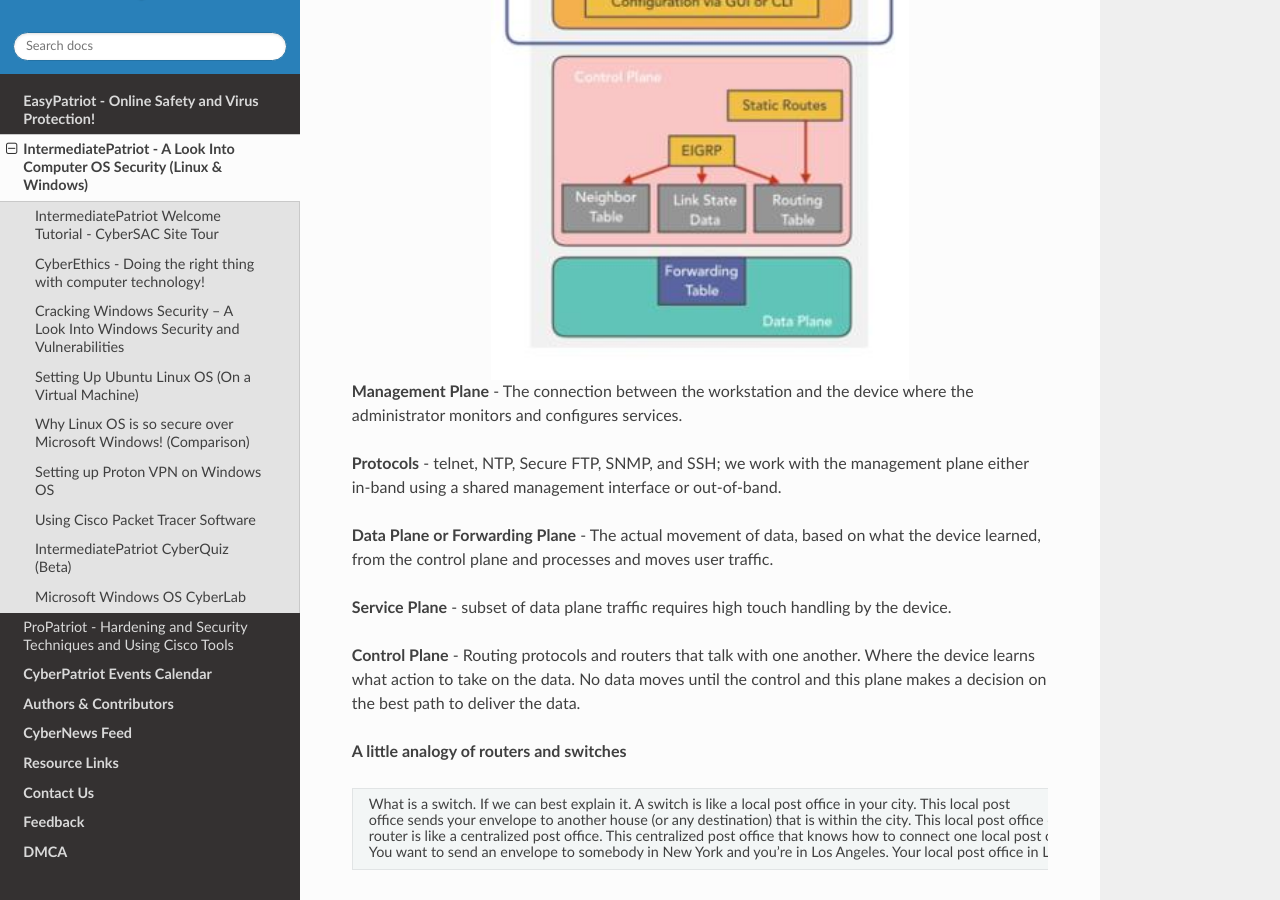
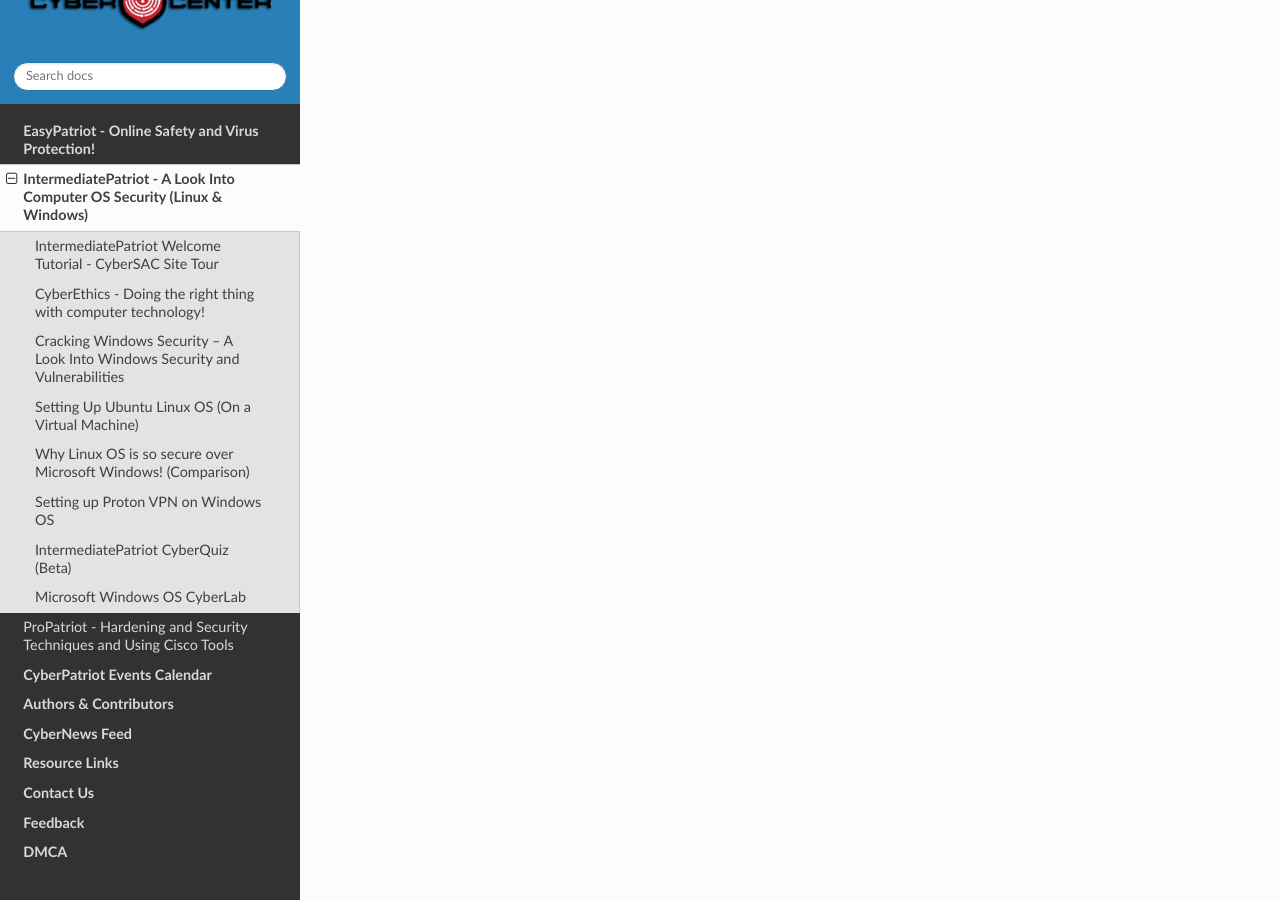
Before and after one commit to natt96z/cybersac, a Sphinx documentation site: the page built from docs/source/MediumCybersac.rst, in a window 1280 px wide and 900 px high, scrolled down 17955 px. Built offline with Sphinx 7.4.7 and the Read the Docs theme 2.0.0, drawn with Linux system fonts in a browser that asks for light colours; a script that is not in the unit is left out; some of the changed text lies outside the part shown.

Commit message:
Update MediumCybersac.rst

```diff
--- a/docs/source/MediumCybersac.rst
+++ b/docs/source/MediumCybersac.rst
@@ -277,75 +277,6 @@
 
 
 
-
-Using Cisco Packet Tracer Software
-~~~~~~~~~~~~~~~~~~~~~~~~~~~~~~~~~~~~~~~~~~~~~
-
-.. image:: https://raw.githubusercontent.com/natt96z/cybersac/main/docs/img/44.jpg
-   :width: 60%
-   :align: center
-
-**★Core Knowledge★ -** What is Cisco Packet Tracer? (8.1.1)
-
-.. image:: https://raw.githubusercontent.com/natt96z/cybersac/main/docs/img/43.jpg
-   :width: 60%
-   :align: center
-
-A picture containing graphical user interface.
-
-.. image:: https://raw.githubusercontent.com/natt96z/cybersac/main/docs/img/47.jpg
-   :width: 60%
-   :align: center
-
-**★Core Knowledge★ -** Cisco Packet Tracer, is a cross-platform visual simulation tool, that allows users to create network topologies and imitate modern computer networks. The software allows users to simulate the configuration of Cisco routers and switches using a simulated command line interface.
-
-
-.. image:: https://raw.githubusercontent.com/natt96z/cybersac/main/docs/img/170241.png
-   :width: 60%
-   :align: center
-
-
-.. Note:: When dealing with networking devices, there are three planes: the management, control, and data planes.
-
-.. image:: https://raw.githubusercontent.com/natt96z/cybersac/main/docs/img/48.jpg
-   :width: 50%
-   :align: center
-
-.. image:: https://raw.githubusercontent.com/natt96z/cybersac/main/docs/img/49.jpg
-   :width: 60%
-   :align: center
-
-
-**Management Plane** - The connection between the workstation and the device where the administrator monitors and configures services.
-
-**Protocols** - telnet, NTP, Secure FTP, SNMP, and SSH; we work with the management plane either in-band using a shared management interface or out-of-band.
-
-**Data Plane or Forwarding Plane** - The actual movement of data, based on what the device learned, from the control plane and processes and moves user traffic.
-
-**Service Plane** - subset of data plane traffic requires high touch handling by the device.
-
-**Control Plane** - Routing protocols and routers that talk with one another. Where the device learns what action to take on the data. No data moves until the control and this plane makes a decision on the best path to deliver the data.
-
-
-**A little analogy of routers and switches**
-
-
-+-------------------------------------------------------------------------------------+-----------------------------+
-|What is a switch. If we can best explain it. A switch is like a local post office in your city. This local post    |
-|                                                                                                                   |
-|office sends your envelope to another house (or any destination) that is within the city. This local post office   |
-|can only send envelopes locally.                                                                                   |
-|                                                                                                                   |
-|router is like a centralized post office. This centralized post office that  knows how to connect one local post   |
-|office to another.                                                                                                 |
-|                                                                                                                   |
-|You want to send an envelope to somebody in New York and you’re in Los Angeles. Your local post office in Los      |
-|Angeles(LA PO) doesn’t know how to get that envelope to that person in NY. The LA PO will contact the centralized  |
-|post office so that the centralized  PO can send that envelope to NY PO. NY PO knows the exact location of that    |
-|person and the envelope is delivered!                                                                              |
-|                                                                                                                   |
-+-------------------------------------------------------------------------------------+-----------------------------+
-
 IntermediatePatriot CyberQuiz (Beta)
 ~~~~~~~~~~~~~~~~~~~~~~~~~~~~~~~~~~~~~~~~~~~~~
 
```
